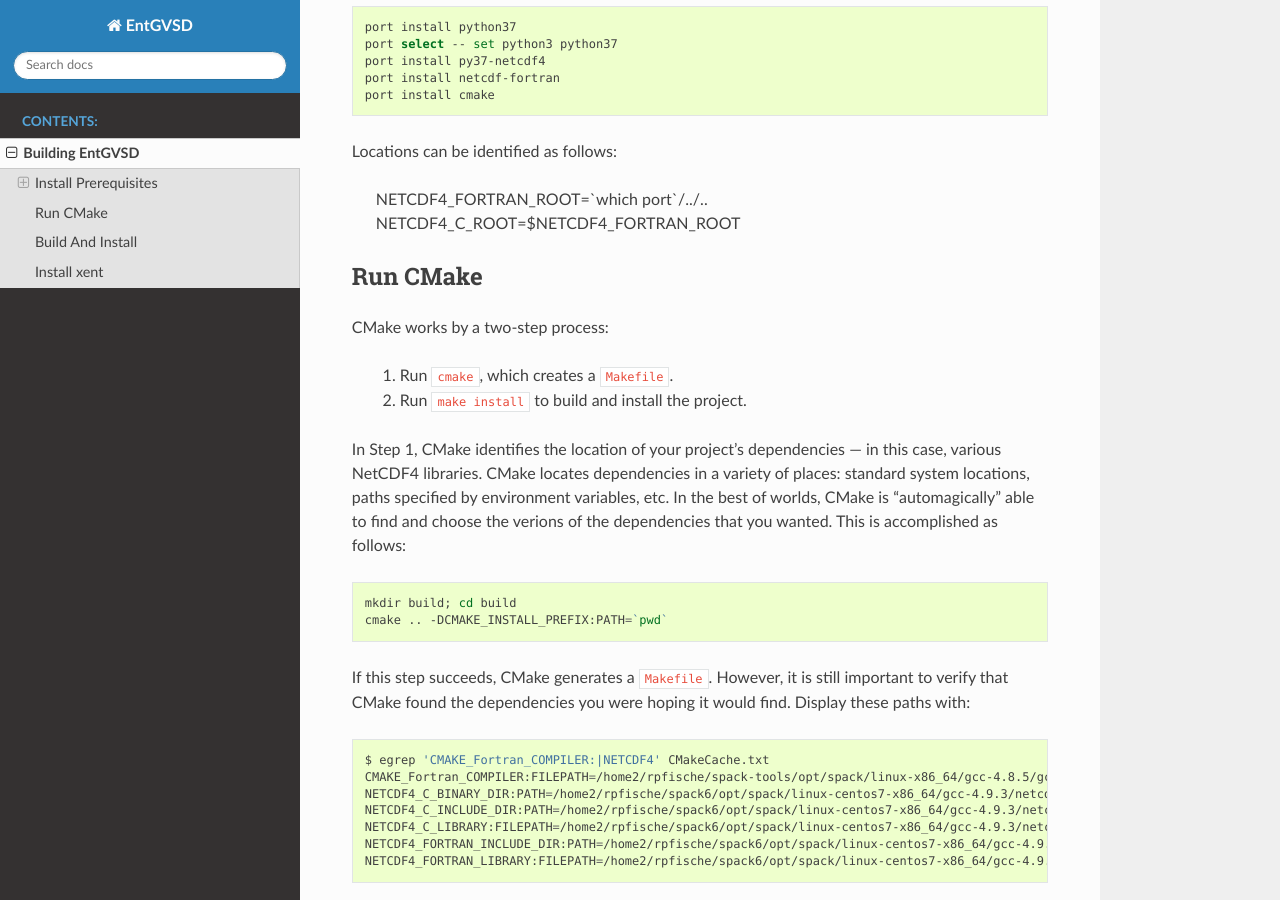
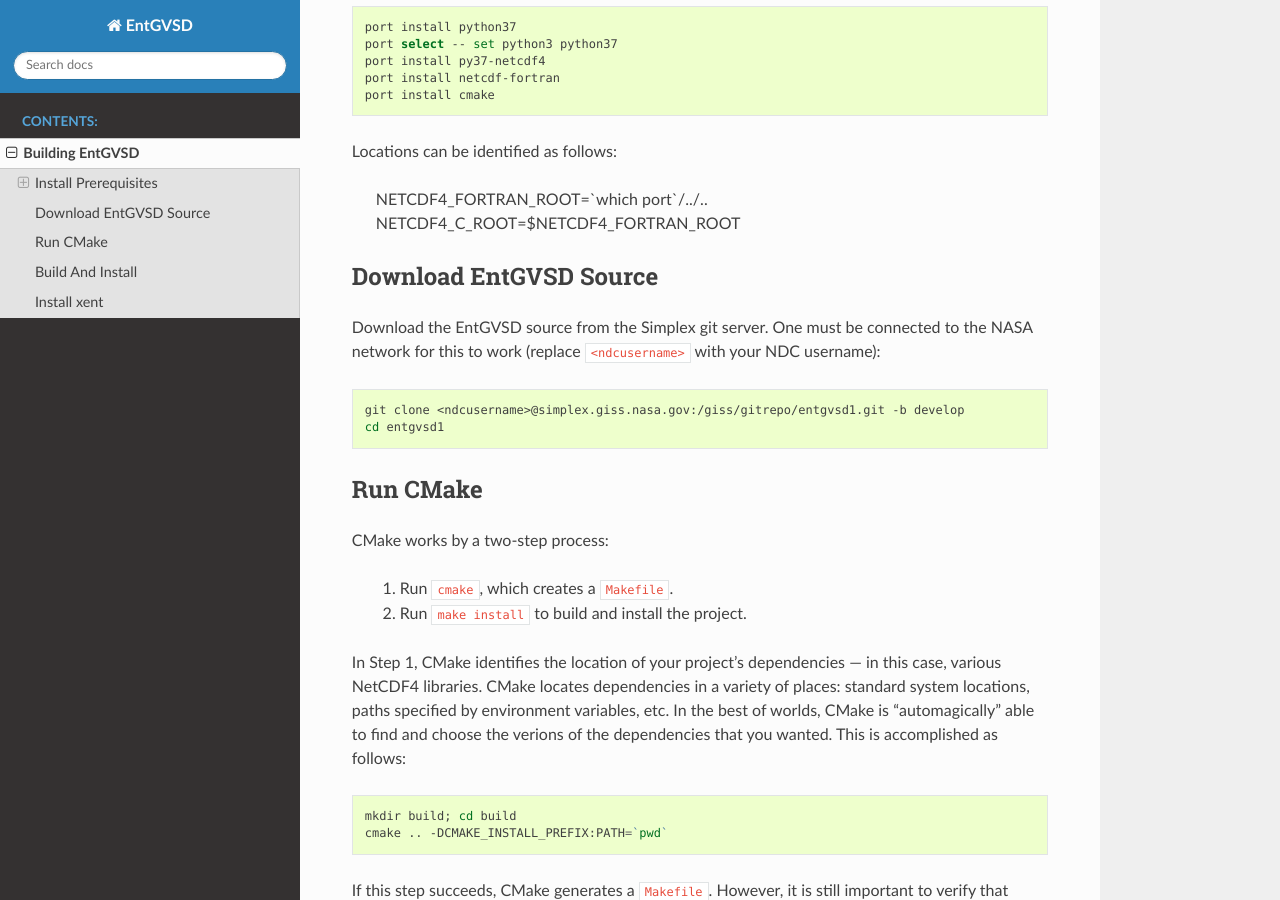
Before and after one commit to ent-tbm/entgvsd1, a Sphinx documentation site: the page built from sphinx/source/building.rst, in a window 1280 px wide and 900 px high, scrolled down 1141 px. Built offline with Sphinx 7.4.7 and the Read the Docs theme 2.0.0, drawn with Linux system fonts in a browser that asks for light colours.

Commit message:
Added download instructions

```diff
--- a/sphinx/source/building.rst
+++ b/sphinx/source/building.rst
@@ -73,6 +73,18 @@
    NETCDF4_FORTRAN_ROOT=`which port`/../..
    NETCDF4_C_ROOT=$NETCDF4_FORTRAN_ROOT
 
+
+Download EntGVSD Source
+-----------------------
+
+Download the EntGVSD source from the Simplex git server.  One must be
+connected to the NASA network for this to work (replace
+``<ndcusername>`` with your NDC username):
+
+.. code-block:: bash
+
+   git clone <ndcusername>@simplex.giss.nasa.gov:/giss/gitrepo/entgvsd1.git -b develop
+   cd entgvsd1
 
 Run CMake
 ---------
```
